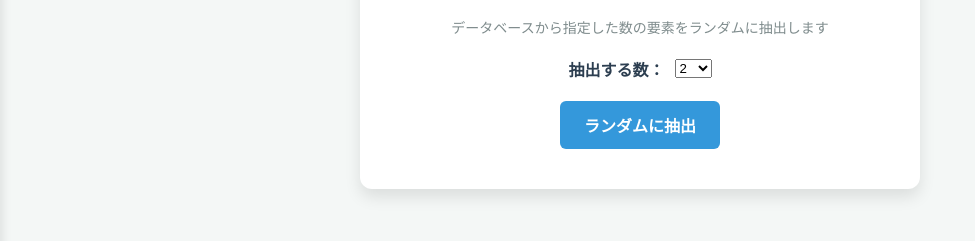
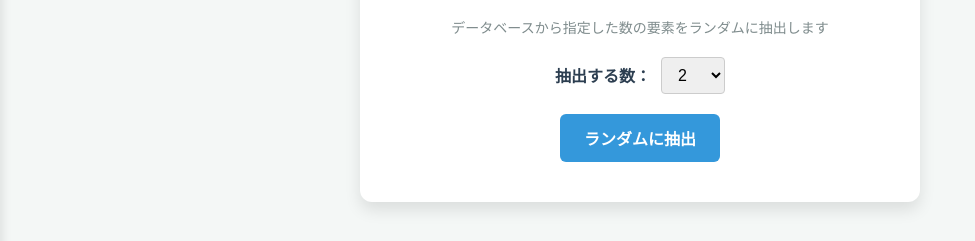
Before and after one commit to fra-dev15/Prompt-san, a website: page index.html in a window 1280 px wide. Shown: the part 159-400 px from the top of the page, without its empty margins (0-975 px from the left). Drawn offline with Linux system fonts and the light colour scheme.

Commit message:
Update style.css

```diff
--- a/css/style.css
+++ b/css/style.css
@@ -122,6 +122,16 @@
 }
 
 /* ==========================================
+   PickStyle
+   ========================================== */
+#countInput {
+  font-size: 16px;  /* 文字を大きくする */
+  padding: 8px 12px; /* 上下左右の余白を広げてボックスを大きくする */
+  border-radius: 4px; /* 角を少し丸くする（お好みで） */
+  border: 1px solid #ccc;
+}
+
+/* ==========================================
    一覧
    ========================================== */
 .table-container {
```
